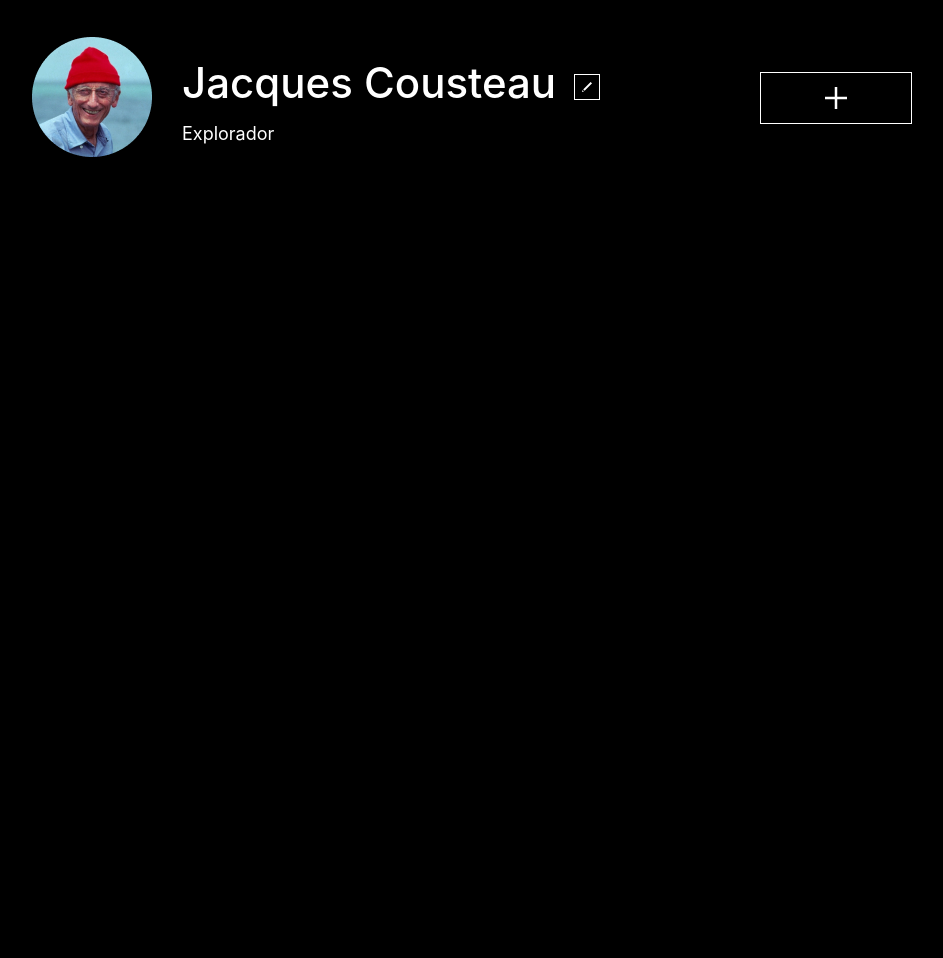
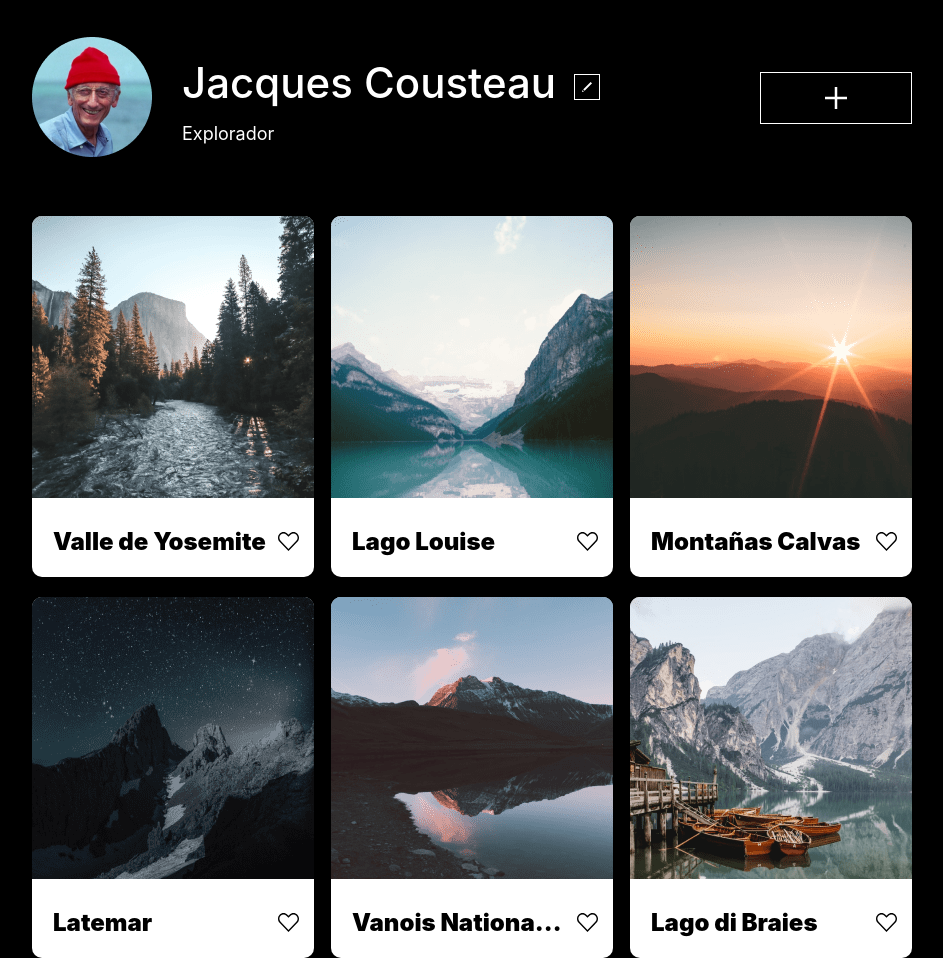
Before and after one commit to RCSOSO28/web_project_around, a plain HTML site: page index.html in a window 1280 px wide. Shown: the part 123-1081 px from the top of the page, without its empty margins (168-1111 px from the left). Before the commit the page ends 800 px from the top, so only its background shows below. Drawn offline with Linux system fonts and the light colour scheme.

Commit message:
se finaliza elements

```diff
--- a/index.html
+++ b/index.html
@@ -36,6 +36,53 @@
                     </div>
                 </div>
             </section>
+            <section class="elements">
+                <div class="elements__container">
+                    <div class="elements__item">
+                        <img src="images/yosemite.png" alt="Referencia al lugar yosemite">
+                        <div class="elements__item-info">
+                            <p>Valle de Yosemite</p>
+                            <img src="images/heart.svg" alt="">
+                        </div>
+                    </div>
+                    <div class="elements__item">
+                        <img src="images/louise.png" alt="Referencia al lugar yosemite">
+                        <div class="elements__item-info">
+                            <p>Lago Louise</p>
+                            <img src="images/heart.svg" alt="">
+                        </div>
+
+                    </div>
+                    <div class="elements__item">
+                        <img src="images/calvas.png" alt="Referencia al lugar calvas">
+                        <div class="elements__item-info">
+                            <p>Montañas Calvas</p>
+                            <img src="images/heart.svg" alt="">
+                        </div>
+                    </div>
+                    <div class="elements__item">
+                        <img src="images/latemar.png" alt="Referencia al lugar latemar">
+                        <div class="elements__item-info">
+                            <p>Latemar</p>
+                            <img src="images/heart.svg" alt="">
+                        </div>
+                    </div>
+                    <div class="elements__item">
+                        <img src="images/vanois.png" alt="Referencia al lugar vanois">
+                        <div class="elements__item-info">
+                            <p>Vanois National Park</p>
+                            <img src="images/heart.svg" alt="">
+                        </div>
+                    </div>
+                    <div class="elements__item">
+                        <img src="images/braises.png" alt="Referencia al lugar braises">
+                        <div class="elements__item-info">
+                            <p>Lago di Braies</p>
+                            <img src="images/heart.svg" alt="">
+                        </div>
+                    </div>
+                </div>
+            </section>
         </main>
         <footer class="footer">
         </footer>
--- a/pages/index.css
+++ b/pages/index.css
@@ -3,6 +3,7 @@
 @import url(../blocks/header.css);
 @import url(../blocks/main.css);
 @import url(../blocks/profile.css);
+@import url(../blocks/elements.css);
 @import url(../blocks/footer.css);
 
 
```
Also changed, not shown: images/braises.png (added), images/calvas.png (added), images/heart.svg (added), images/latemar.png (added), images/louise.png (added), images/vanois.png (added), images/yosemite.png (added).
